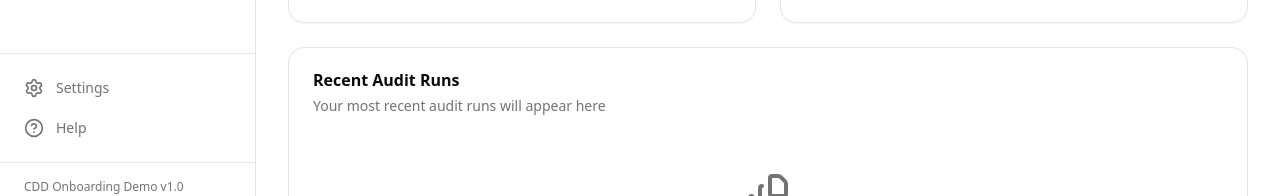
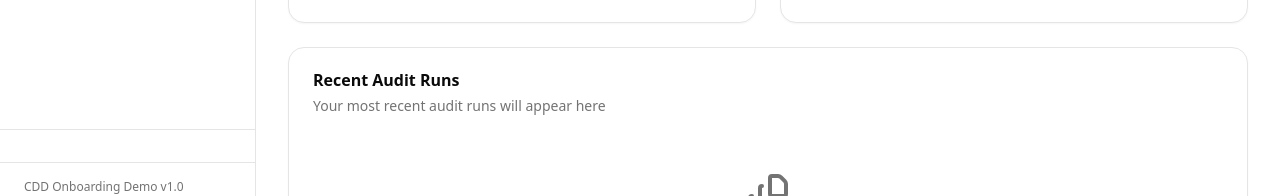
Before and after one commit to achyuthrachur/cdd-onboarding-demo, a Next.js app: page / in a window 1280 px wide. Shown: the part 589-785 px from the top of the page. Built offline with nearby package versions, Linux system fonts and the light colour scheme; a web font is replaced by a local one.

Commit message:
Remove non-functional Settings and Help sidebar links
These routes don't exist and were causing 404 errors on the deployed app.

Co-Authored-By: Claude Opus 4.5 <noreply@anthropic.com>

```diff
--- a/src/components/layout/sidebar.tsx
+++ b/src/components/layout/sidebar.tsx
@@ -6,8 +6,6 @@ import { cn } from "@/lib/utils";
 import {
   LayoutDashboard,
   FileStack,
-  Settings,
-  HelpCircle,
 } from "lucide-react";
 
 const navigation = [
@@ -23,18 +21,7 @@ const navigation = [
   },
 ];
 
-const secondaryNavigation = [
-  {
-    name: "Settings",
-    href: "/settings",
-    icon: Settings,
-  },
-  {
-    name: "Help",
-    href: "/help",
-    icon: HelpCircle,
-  },
-];
+const secondaryNavigation: typeof navigation = [];
 
 export function Sidebar() {
   const pathname = usePathname();
```
